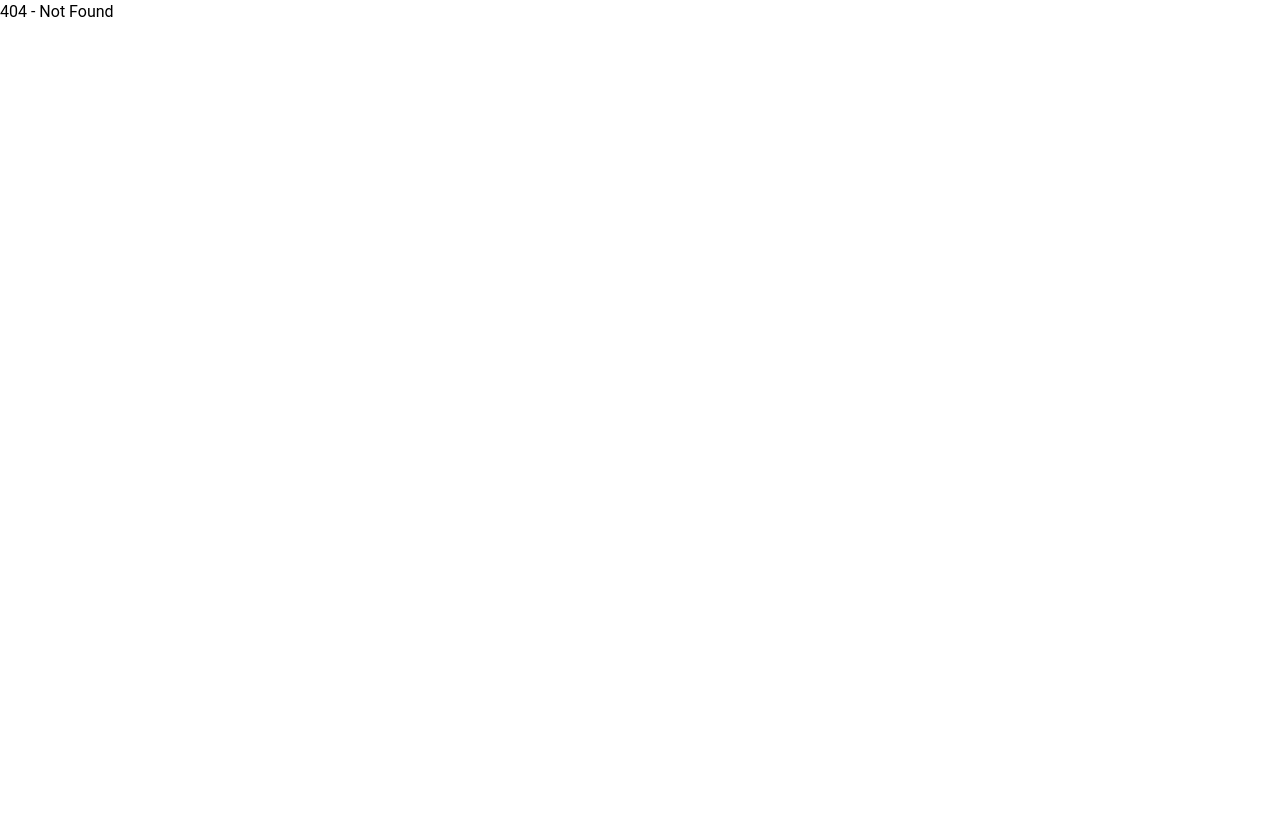
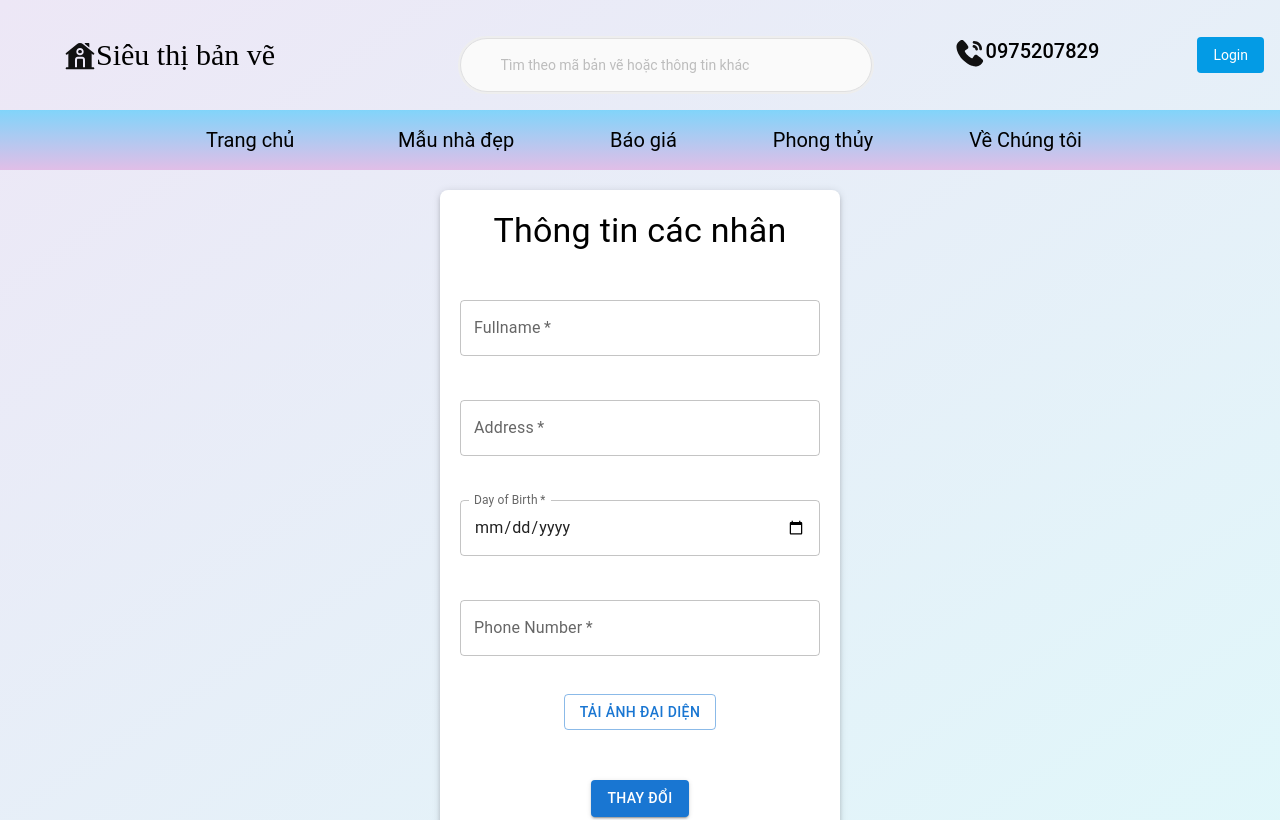
Before and after one commit to DQP-UIT/SE121-Web-SieuThiBanVe, a React (Vite) app: page /changeprofile in a window 1280 px wide. Before the commit this address had no page. Shown: the top 820 px of the page. Built offline with nearby package versions, Linux system fonts and the light colour scheme.

Commit message:
add change profile for user and admin

```diff
--- a/src/pages/admin/account/UserTag.jsx
+++ b/src/pages/admin/account/UserTag.jsx
@@ -19,7 +19,10 @@ import InsertDriveFileIcon from "@mui/icons-material/InsertDriveFile";
 
 const UserTag = ({ user, isEdit, onEditToggle, onUpdateUser }) => {
   const [isEditing, setIsEditing] = useState(isEdit);
-  const [userData, setUserData] = useState(user);
+  const [userData, setUserData] = useState({
+    ...user,
+    password: "", // Mặc định không có giá trị
+  });
 
   useEffect(() => {
     setUserData(user);
@@ -38,10 +41,49 @@ const UserTag = ({ user, isEdit, onEditToggle, onUpdateUser }) => {
     });
   };
 
-  const handleSaveClick = () => {
-    onUpdateUser(userData);
-    setIsEditing(false);
-    onEditToggle();
+  const handleSaveClick = async () => {
+    try {
+      // Chuẩn bị dữ liệu gửi lên API
+      const updateData = {
+        fullName: userData.fullName,
+        email: userData.email,
+        password: userData.password || undefined, // Không gửi password nếu không có giá trị
+        phonenumber: userData.phonenumber,
+      };
+
+      // Gọi API cập nhật
+      const response = await fetch(
+        `http://localhost:8000/api/v1/user/${userData.id}/admin`,
+        {
+          method: "PUT",
+          headers: {
+            "Content-Type": "application/json",
+            Accept: "*/*",
+          },
+          body: JSON.stringify(updateData),
+        },
+      );
+
+      if (!response.ok) {
+        throw new Error(`Cập nhật thất bại: ${response.status}`);
+      }
+
+      const result = await response.json();
+      console.log("Cập nhật thành công:", result);
+
+      // Gọi hàm cập nhật dữ liệu trong danh sách
+      onUpdateUser(userData);
+
+      // Thông báo cập nhật thành công
+      alert("Cập nhật thông tin thành công!");
+
+      // Thoát khỏi chế độ chỉnh sửa
+      setIsEditing(false);
+      onEditToggle();
+    } catch (error) {
+      console.error("Lỗi cập nhật:", error);
+      alert("Cập nhật thất bại. Vui lòng thử lại!");
+    }
   };
 
   return (
@@ -73,6 +115,7 @@ const UserTag = ({ user, isEdit, onEditToggle, onUpdateUser }) => {
                     value={userData.id}
                     onChange={handleInputChange}
                     fullWidth
+                    disabled
                   />
                 ) : (
                   <Typography variant="body1" className="font-bold">
@@ -101,27 +144,7 @@ const UserTag = ({ user, isEdit, onEditToggle, onUpdateUser }) => {
                 )}
               </Box>
             </Box>
-            <Box className="mb-4 flex items-center">
-              <CalendarTodayIcon className="mr-2 text-gray-600" />
-              <Box>
-                <Typography variant="body2" className="text-gray-600">
-                  Ngày sinh
-                </Typography>
-                {isEditing ? (
-                  <TextField
-                    name="dob"
-                    value={moment(userData.dob).format("YYYY-MM-DD")}
-                    onChange={handleInputChange}
-                    type="date"
-                    fullWidth
-                  />
-                ) : (
-                  <Typography variant="body1" className="font-bold">
-                    {moment(userData.dob).format("DD/MM/YYYY")}
-                  </Typography>
-                )}
-              </Box>
-            </Box>
+
             <Box className="mb-4 flex items-center">
               <InsertDriveFileIcon className="mr-2 text-gray-600" />
               <Box>
@@ -134,6 +157,7 @@ const UserTag = ({ user, isEdit, onEditToggle, onUpdateUser }) => {
                     value={userData.designs}
                     onChange={handleInputChange}
                     fullWidth
+                    disabled
                   />
                 ) : (
                   <Typography variant="body1" className="font-bold">
@@ -160,6 +184,28 @@ const UserTag = ({ user, isEdit, onEditToggle, onUpdateUser }) => {
                   <Typography variant="body1" className="font-bold">
                     {userData.email}
                   </Typography>
+                )}
+              </Box>
+            </Box>
+            <Box className="mb-4 flex items-center">
+              <EmailIcon className="mr-2 text-gray-600" />
+              <Box>
+                <Typography variant="body2" className="text-gray-600">
+                  Mật khẩu mới
+                </Typography>
+                {isEditing ? (
+                  <TextField
+                    name="password"
+                    type="password" // Không hiển thị giá trị
+                    placeholder="Nhập mật khẩu mới"
+                    value={userData.password} // Luôn hiển thị là rỗng
+                    onChange={handleInputChange}
+                    fullWidth
+                  />
+                ) : (
+                  <Typography variant="body1" className="font-bold">
+                    ********
+                  </Typography> // Hiển thị ẩn khi không chỉnh sửa
                 )}
               </Box>
             </Box>
--- a/src/pages/profile/Profile.jsx
+++ b/src/pages/profile/Profile.jsx
@@ -48,6 +48,9 @@ const Profile = () => {
   };
   const handleOrderManageMent = () => {
     navigate("/ordermanagement"); // Chuyển hướng đến trang /
+  };
+  const handleChangeProfile = () => {
+    navigate("/changeprofile"); // Chuyển hướng đến trang /
   };
   const handlePhotoUpload = (e) => {
     const file = e.target.files[0];
@@ -287,6 +290,25 @@ const Profile = () => {
               >
                 Quản lý đơn đặt hàng
               </Button>
+              <Button
+                onClick={handleChangeProfile}
+                fullWidth
+                variant="contained"
+                sx={{
+                  height: 55,
+                  backgroundColor: "primary.light",
+                  color: "text.primary",
+                  "&:hover": {
+                    backgroundColor: "primary.main",
+                  },
+                  justifyContent: "flex-center",
+                  pl: 3,
+                  fontWeight: "bold",
+                }}
+                startIcon={<AssignmentIcon />}
+              >
+                Thay đổi thông tin
+              </Button>
             </>
           )}
         </Box>
--- /dev/null
+++ b/src/pages/user/ChangeProfile.jsx
@@ -0,0 +1,220 @@
+import React, { useState, useEffect } from "react";
+import { Box, Button, TextField, Typography } from "@mui/material";
+import { useNavigate } from "react-router-dom"; // Thêm dòng này
+import { ToastContainer, toast } from "react-toastify";
+import "react-toastify/dist/ReactToastify.css";
+import Swal from "sweetalert2";
+import { useAuth } from "../../store";
+
+const ChangeProfile = () => {
+  const navigate = useNavigate();
+  const { user, setUser } = useAuth();
+  const [formData, setFormData] = useState({
+    fullName: user?.fullName || "", // Lấy fullName từ user nếu có
+    address: user?.address || "", // Lấy address từ user nếu có
+    dob: user?.dob || "", // Lấy dob từ user nếu có
+    phonenumber: user?.phonenumber || "", // Lấy phonenumber từ user nếu có
+    avatar: user?.avatar || null, // Avatar có thể là null hoặc URL ảnh
+  });
+
+  const [isLoading, setIsLoading] = useState(false);
+  const [error, setError] = useState(null);
+
+  const handleChange = (e) => {
+    const { name, value } = e.target;
+    setFormData({
+      ...formData,
+      [name]: value,
+    });
+  };
+
+  // Xử lý khi người dùng upload ảnh avatar
+  const handleFileChange = (e) => {
+    const file = e.target.files[0];
+    setFormData({
+      ...formData,
+      avatar: file,
+    });
+  };
+
+  const handleSubmit = async (e) => {
+    e.preventDefault();
+
+    setIsLoading(true);
+    setError(null);
+
+    // Kiểm tra dữ liệu hợp lệ
+    if (/[a-zA-Z]/.test(formData.phonenumber)) {
+      Swal.fire("Error", "Nhập đúng số điện thoại", "error");
+      setIsLoading(false);
+      return;
+    }
+
+    const selectedDate = new Date(formData.dob);
+    const currentDate = new Date();
+    if (selectedDate > currentDate) {
+      Swal.fire("Error", "Kiểm tra lại ngày sinh", "error");
+      setIsLoading(false);
+      return;
+    }
+
+    try {
+      // Tạo FormData để gửi dữ liệu
+      const formDataToSend = new FormData();
+      formDataToSend.append("fullName", formData.fullName);
+      formDataToSend.append("address", formData.address);
+      formDataToSend.append("dob", formData.dob);
+      formDataToSend.append("phonenumber", formData.phonenumber);
+
+      // Nếu có avatar, thêm vào FormData
+      if (formData.avatar instanceof File) {
+        formDataToSend.append("avatar", formData.avatar); // Gửi file mới
+      }
+
+      // Gửi yêu cầu PUT đến API
+      const response = await fetch(
+        `http://localhost:8000/api/v1/user/${user.id}`,
+        {
+          method: "PUT",
+          body: formDataToSend, // Sử dụng multipart/form-data
+        },
+      );
+
+      if (!response.ok) {
+        throw new Error(`API request failed with status ${response.status}`);
+      }
+
+      if (response.ok) {
+        const updatedUser = await response.json();
+
+        // Cập nhật dữ liệu mới vào trạng thái (useAuth)
+        setUser(updatedUser);
+
+        // Hiển thị thông báo thành công bằng SweetAlert2
+        Swal.fire({
+          title: "Thành công!",
+          text: "Bạn đã thay đổi thông tin thành công.",
+          icon: "success",
+          confirmButtonText: "OK",
+        }).then(() => {
+          navigate("/profile"); // Chuyển hướng về trang profile sau khi ấn OK
+        });
+      }
+    } catch (err) {
+      setError(err.message);
+      Swal.fire("Error", "Cập nhật không thành công!", "error");
+    } finally {
+      setIsLoading(false);
+    }
+  };
+
+  return (
+    <div className="flex w-full flex-auto items-center justify-center">
+      <Box
+        component="form"
+        onSubmit={handleSubmit}
+        sx={{
+          display: "flex",
+          flexDirection: "column",
+          alignItems: "center",
+          justifyContent: "center",
+          width: "100%",
+          maxWidth: "400px",
+          padding: "20px",
+          boxShadow: 3,
+          borderRadius: 2,
+          backgroundColor: "white",
+          marginBottom: "16px",
+        }}
+      >
+        <Typography variant="h4" component="h1" gutterBottom>
+          Thông tin các nhân
+        </Typography>
+        <TextField
+          label="Fullname"
+          name="fullName"
+          value={formData.fullName}
+          onChange={handleChange}
+          margin="normal"
+          fullWidth
+          required
+        />
+        <TextField
+          label="Address"
+          name="address"
+          value={formData.address}
+          onChange={handleChange}
+          margin="normal"
+          fullWidth
+          required
+        />
+        <TextField
+          label="Day of Birth"
+          name="dob"
+          type="date"
+          value={formData.dob}
+          onChange={handleChange}
+          margin="normal"
+          fullWidth
+          slotProps={{
+            inputLabel: { shrink: true },
+          }}
+          required
+        />
+        <TextField
+          label="Phone Number"
+          name="phonenumber"
+          type="tel"
+          value={formData.phonenumber}
+          onChange={handleChange}
+          margin="normal"
+          fullWidth
+          required
+        />
+        {/* Trường tải ảnh lên */}
+        <Button
+          variant="outlined"
+          component="label"
+          sx={{ marginTop: "10px", marginBottom: "10px" }}
+        >
+          Tải ảnh đại diện
+          <input
+            type="file"
+            accept="image/*"
+            hidden
+            onChange={handleFileChange}
+          />
+        </Button>
+
+        {/* Xem trước ảnh đã tải lên */}
+        {formData.avatar && (
+          <Box
+            component="img"
+            src={
+              formData.avatar instanceof File
+                ? URL.createObjectURL(formData.avatar) // Nếu là file mới tải lên
+                : formData.avatar // Nếu là URL ảnh cũ
+            }
+            alt="Avatar preview"
+            sx={{
+              width: "100px",
+              height: "100px",
+              borderRadius: "50%",
+              margin: "10px 0",
+            }}
+          />
+        )}
+        <Button
+          type="submit"
+          variant="contained"
+          color="primary"
+          sx={{ marginTop: "20px" }}
+        >
+          Thay đổi
+        </Button>
+      </Box>
+    </div>
+  );
+};
+
+export default ChangeProfile;
--- a/src/routes/routes.jsx
+++ b/src/routes/routes.jsx
@@ -21,6 +21,7 @@ import DrawingManagement from "../pages/user/DrawingManagement";
 import OrderManageMent from "../pages/user/OrderManageMent";
 import SearchResults from "../pages/searchResult/Result";
 import SearchResultRcm from "../pages/searchResult/ResultRcm";
+import ChangeProfile from "../pages/user/ChangeProfile";
 export const AppRoutes = createBrowserRouter([
   {
     path: "/",
@@ -107,6 +108,10 @@ export const AppRoutes = createBrowserRouter([
         path: "resultrcm/:param",
         element: <SearchResultRcm />,
       },
+      {
+        path: "changeprofile",
+        element: <ChangeProfile />,
+      },
     ],
   },
 ]);
```
Also changed, not shown: src/components/header/Header.jsx (+8 -17 lines).
